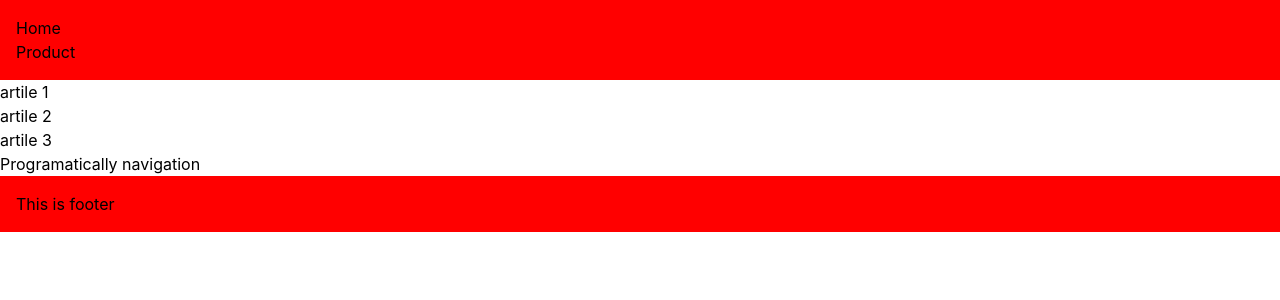
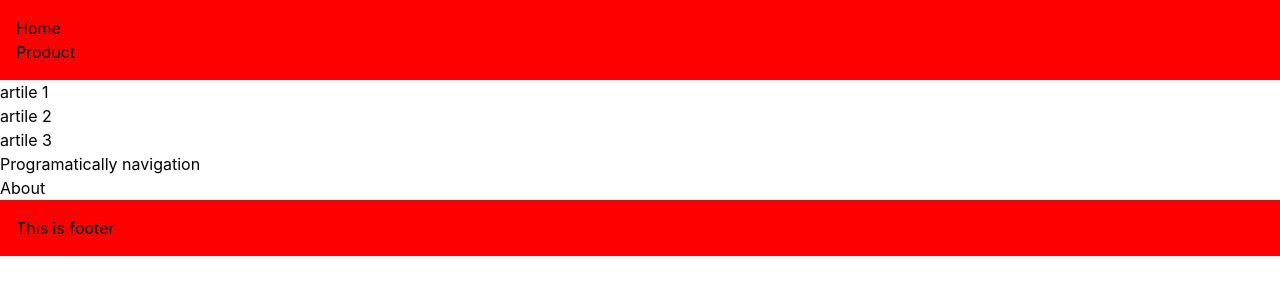
Before and after one commit to abhishek-sharma-simform/learning-nextjs-16, a Next.js app: page /article in a window 1280 px wide. Shown: the top 300 px of the page. Built offline with nearby package versions, Linux system fonts and the light colour scheme.

Commit message:
feat : dynamic imports

```diff
--- a/app/article/page.tsx
+++ b/app/article/page.tsx
@@ -2,6 +2,9 @@
 import Link from "next/link";
 import React from "react";
 import { useRouter } from "next/navigation";
+import dynamic from "next/dynamic";
+const About = dynamic(() => import("../about/page"));
+
 const Article = () => {
   const router = useRouter();
   const artiles = [
@@ -28,6 +31,9 @@ const Article = () => {
       >
         Programatically navigation
       </button>
+      <div>
+        <About />
+      </div>
     </>
   );
 };
```
